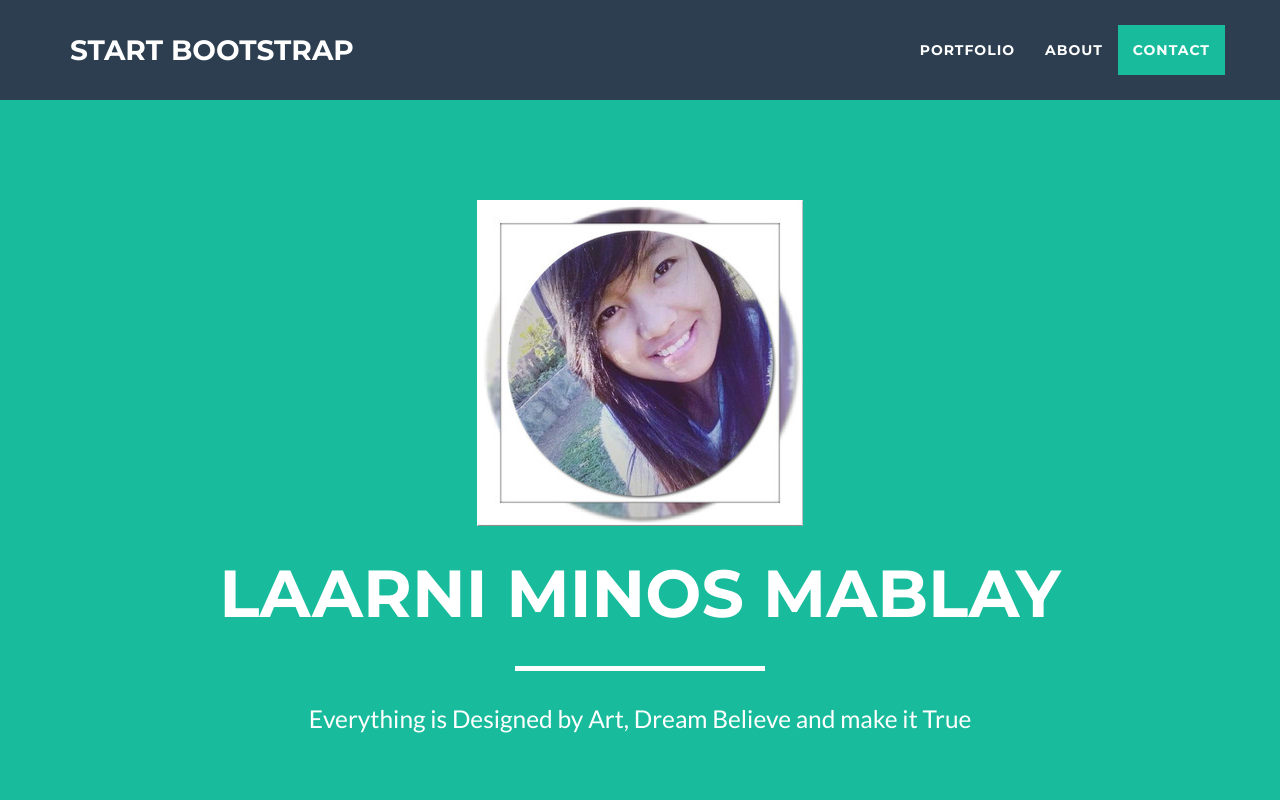
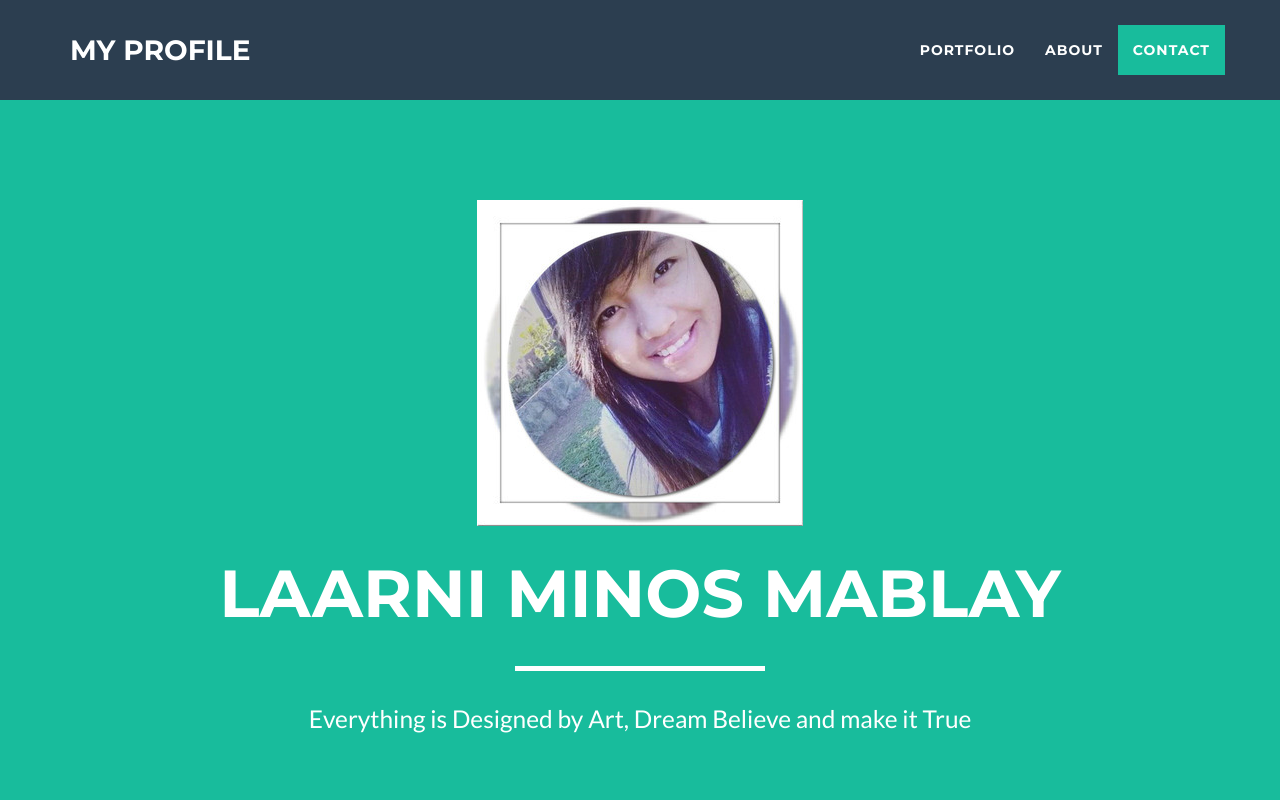
Before and after one commit to laarnimablay/laarnimablay, a website: page index.html in a window 1280 px wide. Shown: the top 800 px of the page. Drawn offline with nearby package versions, Linux system fonts and the light colour scheme; a web font is replaced by a local one.

Commit message:
Update index.html

```diff
--- a/index.html
+++ b/index.html
@@ -44,7 +44,7 @@
                 <button type="button" class="navbar-toggle" data-toggle="collapse" data-target="#bs-example-navbar-collapse-1">
                     <span class="sr-only">Toggle navigation</span> Menu <i class="fa fa-bars"></i>
                 </button>
-                <a class="navbar-brand" href="#page-top">Start Bootstrap</a>
+                <a class="navbar-brand" href="#page-top">My Profile</a>
             </div>
 
             <!-- Collect the nav links, forms, and other content for toggling -->
@@ -287,8 +287,8 @@
                         </ul>
                     </div>
                     <div class="footer-col col-md-4">
-                        <h3>About Freelancer</h3>
-                        <p>Freelance is a free to use, open source Bootstrap theme created by <a href="http://startbootstrap.com">Start Bootstrap</a>.</p>
+                        <h3>About ME</h3>
+                        <p>DREAM TO BELIEVE</p>
                     </div>
                 </div>
             </div>
```
